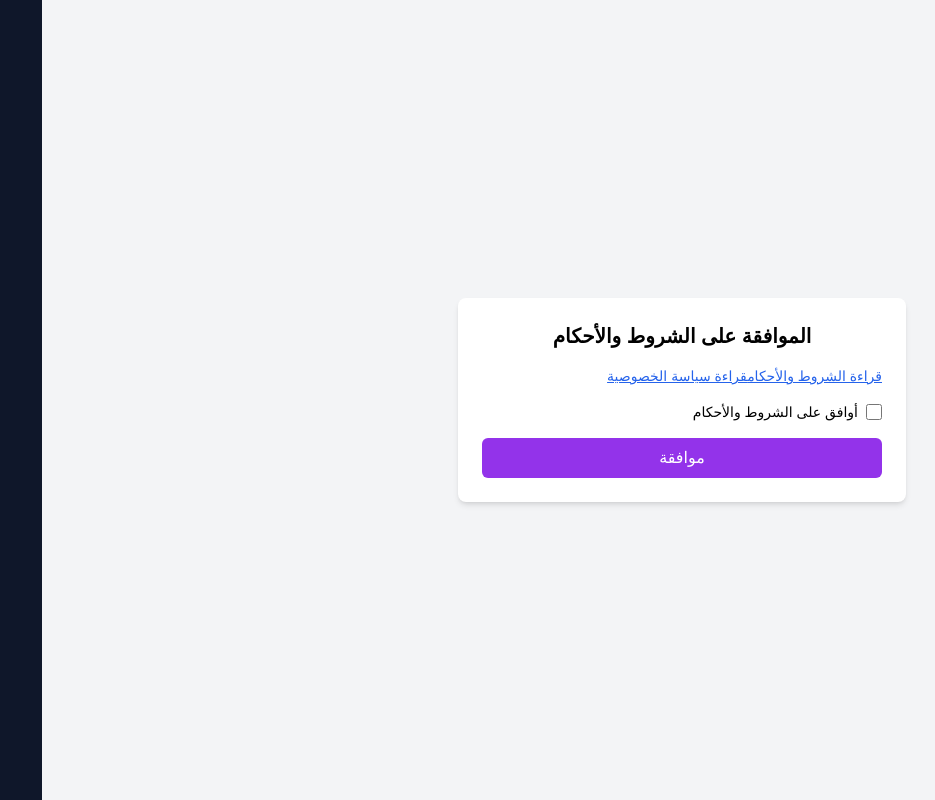
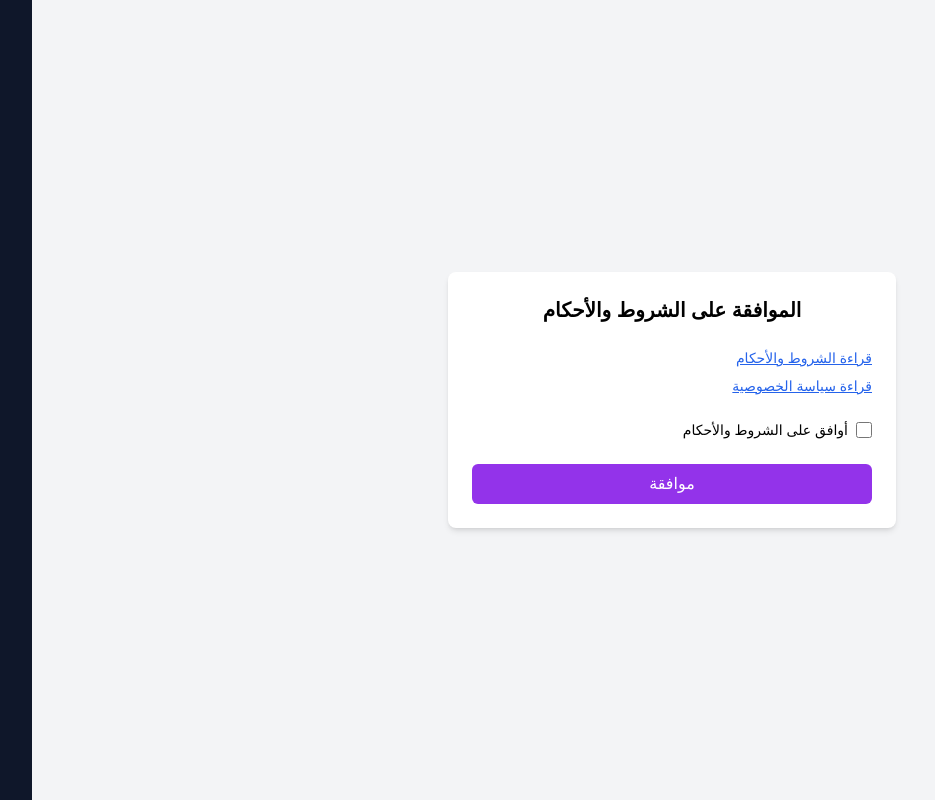
Before and after one commit to mjahto18-ui/MD-Marketplace, a Next.js app: page /terms-approval in a window 1280 px wide. Shown: the whole page, without its empty margins (52-987 px from the left). Built offline with nearby package versions, Linux system fonts and the light colour scheme.

Commit message:
Update page.js

```diff
--- a/app/terms-approval/page.js
+++ b/app/terms-approval/page.js
@@ -1,22 +1,45 @@
+"use client";
+
 export default function TermsApproval() {
+
+  async function handleApprove() {
+    const agree = document.getElementById("agree");
+
+    if (!agree.checked) {
+      alert("يجب الموافقة أولاً");
+      return;
+    }
+
+    // إرسال الموافقة إلى API
+    await fetch("/api/update-terms", {
+      method: "POST",
+      headers: { "Content-Type": "application/json" },
+      body: JSON.stringify({ AcceptedTerms: true })
+    });
+
+    // دخول للداشبورد
+    window.location.href = "/dashboard";
+  }
+
   return (
     <div className="min-h-screen flex items-center justify-center bg-gray-100 p-4">
       <div className="bg-white shadow-md rounded-lg p-6 w-full max-w-md">
 
-        <h2 className="text-xl font-semibold mb-4 text-center">
+        <h2 className="text-xl font-semibold mb-6 text-center">
           الموافقة على الشروط والأحكام
         </h2>
 
-        <div className="space-y-2 mb-4 text-sm">
-          <a href="/terms" className="text-blue-600 underline">
+        <div className="flex flex-col space-y-2 mb-6 text-sm text-blue-600">
+          <a href="/terms" className="underline">
             قراءة الشروط والأحكام
           </a>
-          <a href="/privacy" className="text-blue-600 underline">
+
+          <a href="/privacy" className="underline">
             قراءة سياسة الخصوصية
           </a>
         </div>
 
-        <div className="flex items-center gap-2 mb-4">
+        <div className="flex items-center gap-2 mb-6">
           <input type="checkbox" id="agree" className="w-4 h-4" />
           <label htmlFor="agree" className="text-sm">
             أوافق على الشروط والأحكام
@@ -24,6 +47,7 @@ export default function TermsApproval() {
         </div>
 
         <button
+          onClick={handleApprove}
           className="w-full bg-purple-600 text-white py-2 rounded-md hover:bg-purple-700 transition"
         >
           موافقة
```
